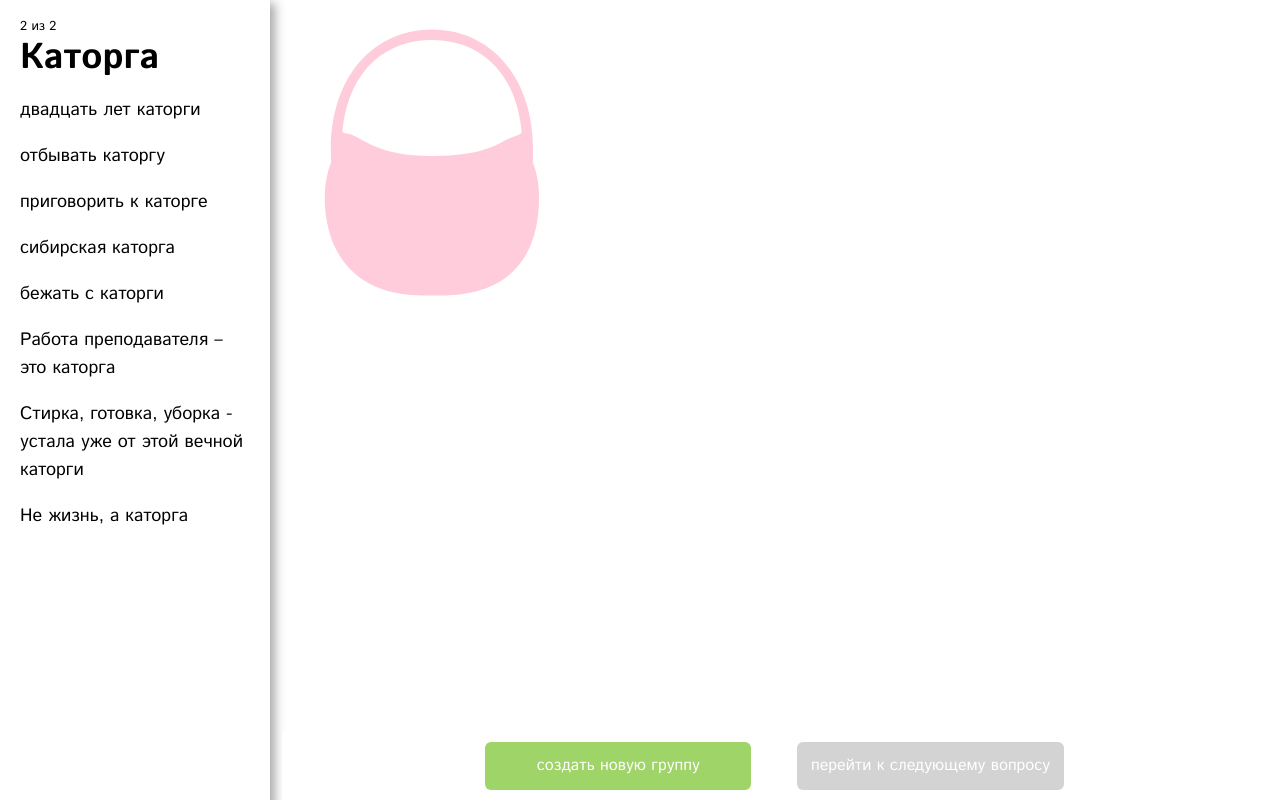
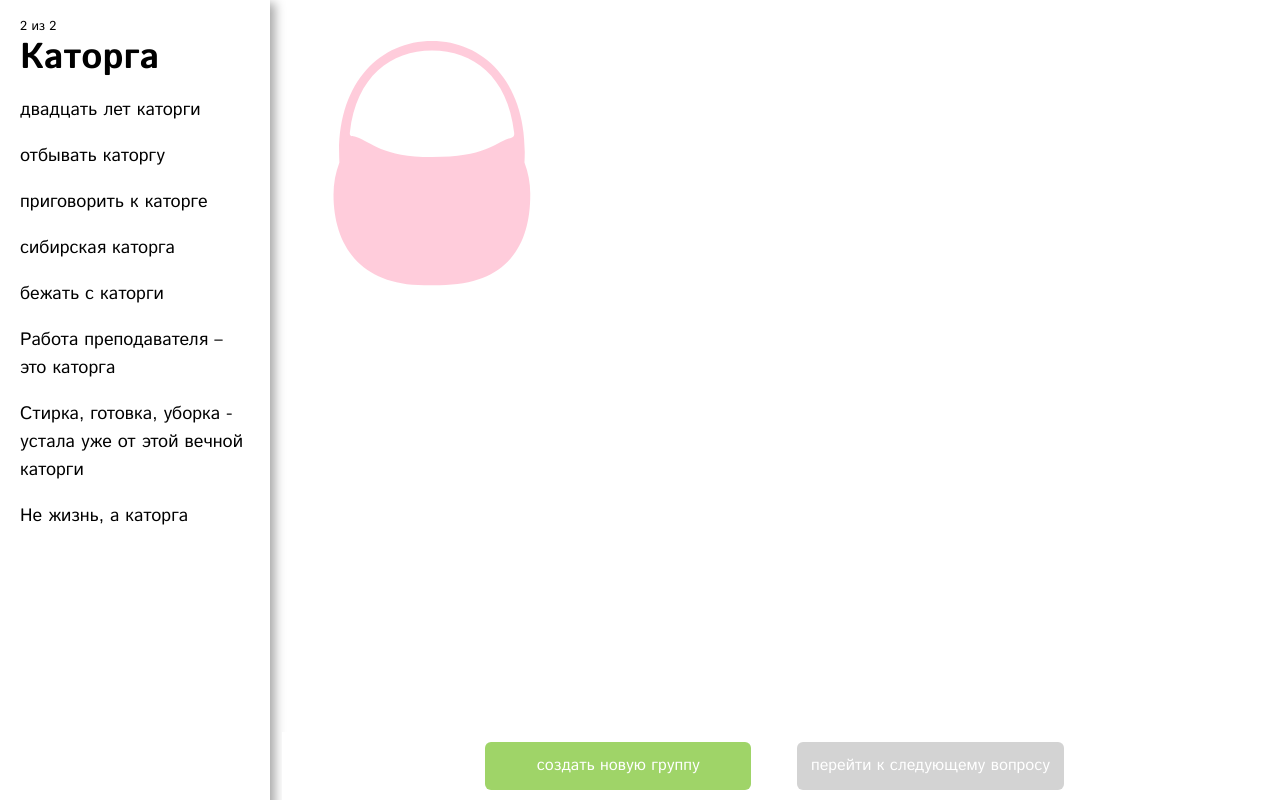
Before and after one commit to lopuhin/sense-grouping-survey, a Django app: page /group/00000000-0000-0000-0000-000000000001/ in a window 1280 px wide. Run offline with Django 3.2, Linux system fonts and the light colour scheme; data comes from the database, SQL or seed files in the repository; tables that the repository leaves empty hold one stand-in row (values such as "Sample post"); some libraries are stand-ins or nearby versions.

Commit message:
Revert "Small tweaks to remove "ears""
This reverts commit b27a2261aa9de52a824203f08e45785afca94162.

```diff
--- a/survey/static/survey/css/group.css
+++ b/survey/static/survey/css/group.css
@@ -22,7 +22,7 @@ span {
   min-height: 150px;
   background-image: url("/static/survey/img/iconbasket.svg");
   background-position: center;
-  background-size: cover;
+  background-size: contain;
   display: inline-block;
   border-radius: 50%;
 
@@ -32,13 +32,10 @@ span {
   min-width: 100px;
   min-height: 100px;
   margin: 30px;
-  max-width: 180px;
-  text-align: center;
 }
 .user_group .drag{
-  margin: 10px auto;
+  margin: 0 auto;
   font-size: 15px;
-  line-height: 15px;
 }
 .inline, #section, #groups, .user_group{
   display: inline-block;
```
